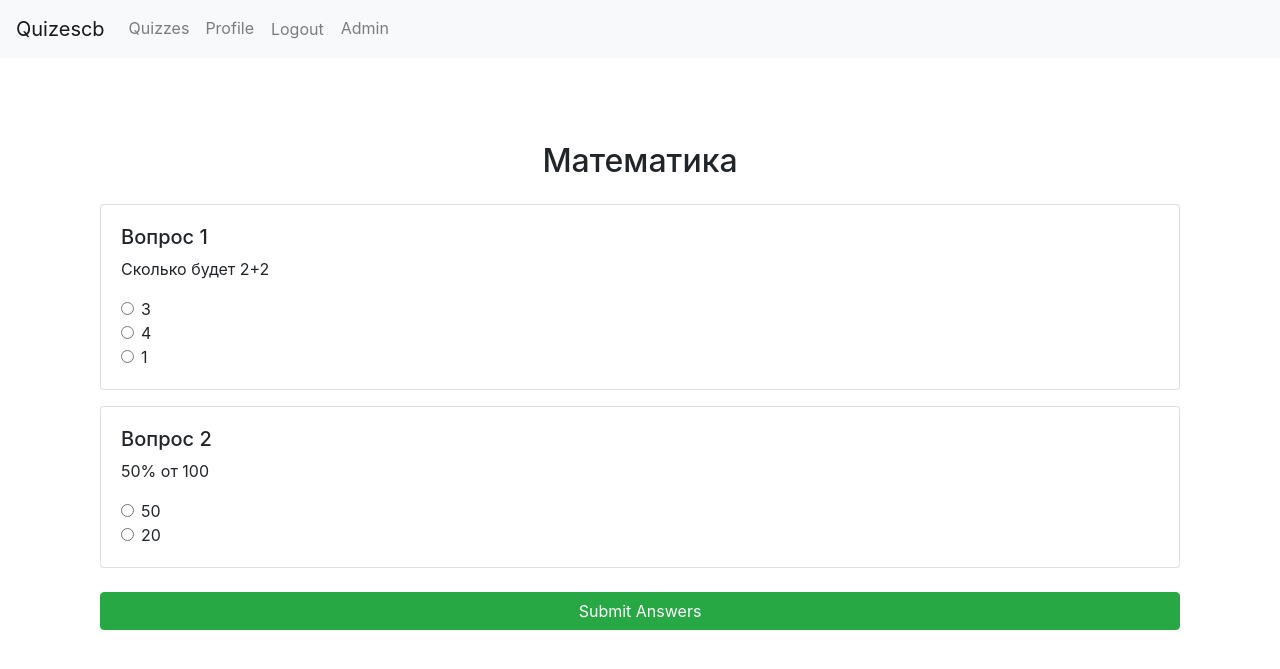
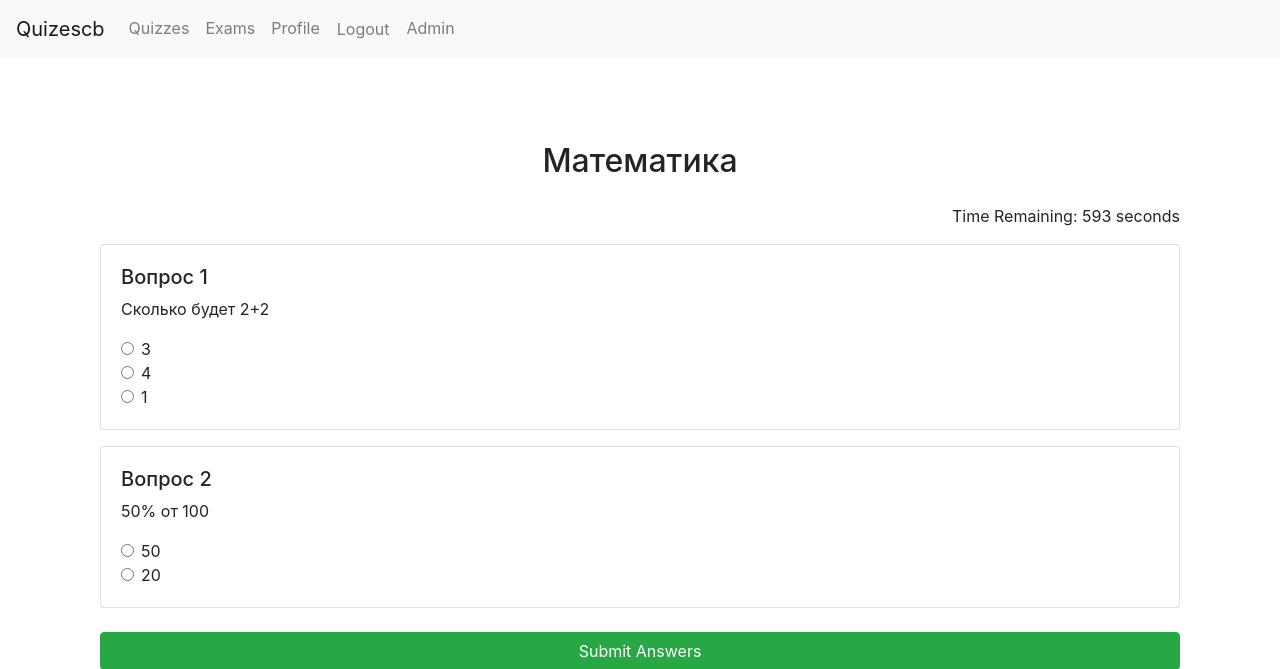
Before and after one commit to partinsv/django_quizesb, a Django app: page /quiz/1/ in a window 1280 px wide. Shown: the top 669 px of the page. Run offline with Django 5.2, Linux system fonts and the light colour scheme; a user stored in the database is signed in; data comes from the database, SQL or seed files in the repository; both versions use the stored data as it was after the commit; some libraries are stand-ins or nearby versions.

Commit message:
добавил страницу exam, добавил настройки в админке связанные с ней

```diff
--- a/quizzes/models.py
+++ b/quizzes/models.py
@@ -36,6 +36,8 @@ class Quiz(models.Model):
     title = models.CharField(max_length=200)
     description = models.TextField()
     department = models.ForeignKey(Department, on_delete=models.CASCADE, null=True, blank=True)
+    is_exam = models.BooleanField(default=False)  # Добавленное поле
+    duration = models.IntegerField(default=10)  # Duration in minutes
 
     def __str__(self):
         return self.title
@@ -101,3 +103,16 @@ class QuizAccess(models.Model):
 
     def __str__(self):
         return f"{self.organization.name} - {self.department.name if self.department else 'All Departments'}"
+
+class UserExamAccess(models.Model):
+    user = models.ForeignKey(User, on_delete=models.CASCADE)
+    quiz = models.ForeignKey(Quiz, on_delete=models.CASCADE)
+    granted_at = models.DateTimeField(default=timezone.now)
+    completed_at = models.DateTimeField(null=True, blank=True)  # Новое поле
+    score = models.FloatField(null=True, blank=True)  # Новое поле
+
+    class Meta:
+        unique_together = ('user', 'quiz')
+
+    def __str__(self):
+        return f"{self.user.username} - {self.quiz.title}"
--- a/quizzes/templates/quizzes/base.html
+++ b/quizzes/templates/quizzes/base.html
@@ -30,6 +30,9 @@
                     <a class="nav-link" href="{% url 'quiz_list' %}">Quizzes</a>
                 </li>
                 <li class="nav-item">
+                    <a class="nav-link" href="{% url 'exam_list' %}">Exams</a>
+                </li>
+                <li class="nav-item">
                     <a class="nav-link" href="{% url 'profile' %}">Profile</a>
                 </li>
                 <li class="nav-item">
--- a/quizzes/templates/quizzes/quiz_detail.html
+++ b/quizzes/templates/quizzes/quiz_detail.html
@@ -5,6 +5,9 @@
 {% block content %}
 <div class="container">
     <h2 class="text-center my-4">{{ quiz.title }}</h2>
+    <div id="timer" class="text-right mb-3">
+        Time Remaining: <span id="time">{{ remaining_time|add:"0" }}</span> seconds
+    </div>
     <form method="post">
         {% csrf_token %}
         <div class="mb-4">
@@ -26,4 +29,20 @@
         <button type="submit" class="btn btn-success btn-block">Submit Answers</button>
     </form>
 </div>
+
+<script>
+    var remaining_time = {{ remaining_time|add:"0" }};
+    function startTimer() {
+        var timer = document.getElementById('time');
+        var interval = setInterval(function() {
+            remaining_time--;
+            timer.textContent = remaining_time;
+            if (remaining_time <= 0) {
+                clearInterval(interval);
+                document.forms[0].submit();
+            }
+        }, 1000);
+    }
+    startTimer();
+</script>
 {% endblock %}
--- a/quizzes/urls.py
+++ b/quizzes/urls.py
@@ -12,4 +12,5 @@ urlpatterns = [
     path('activity_log/', views.activity_log, name='activity_log'),
     path('login/', auth_views.LoginView.as_view(template_name='registration/login.html'), name='login'),
     path('logout/', auth_views.LogoutView.as_view(), name='logout'),
+    path('exams/', views.exam_list, name='exam_list'),  # Добавлен новый маршрут
 ]
--- a/quizzes/views.py
+++ b/quizzes/views.py
@@ -2,10 +2,11 @@ from django.shortcuts import render, redirect, get_object_or_404
 from django.contrib import messages
 from django.contrib.auth.decorators import login_required
 from django.utils import timezone
-from .models import Quiz, Question, Answer, UserAnswer, UserQuizResult, UserActivityLog, Organization, Department, UserProfile, QuizAccess
+from .models import Quiz, Question, Answer, UserAnswer, UserQuizResult, UserActivityLog, Organization, Department, UserProfile, QuizAccess, UserExamAccess
 from .forms import UserRegisterForm
 import random
 
+# Функция для логирования активности пользователя
 def log_user_activity(user, activity):
     UserActivityLog.objects.create(user=user, activity=activity)
 
@@ -33,6 +34,14 @@ def quiz_list(request):
 @login_required
 def quiz_detail(request, quiz_id):
     user = request.user
+    quiz = get_object_or_404(Quiz, id=quiz_id)
+
+    if quiz.is_exam:
+        access = UserExamAccess.objects.filter(user=user, quiz=quiz).exists()
+        if not access:
+            messages.error(request, "You do not have access to this exam.")
+            return redirect('quiz_list')
+
     try:
         user_organization = user.userprofile.organization
         user_department = user.userprofile.department
@@ -45,15 +54,14 @@ def quiz_detail(request, quiz_id):
     else:
         quiz = get_object_or_404(Quiz, id=quiz_id, quizaccess__organization=user_organization, quizaccess__department__isnull=True)
 
-    if 'questions' not in request.session:
-        all_questions = list(quiz.question_set.all())
-        random.shuffle(all_questions)
-        questions = all_questions[:2]
-        request.session['questions'] = [q.id for q in questions]
-    else:
-        questions = Question.objects.filter(id__in=request.session['questions'], quiz=quiz)
+    if 'start_time' not in request.session:
+        request.session['start_time'] = str(timezone.now())
 
-    if request.method == 'POST':
+    start_time = timezone.datetime.fromisoformat(request.session['start_time'])
+    elapsed_time = timezone.now() - start_time
+    remaining_time = max(quiz.duration * 60 - elapsed_time.total_seconds(), 0)
+
+    if request.method == 'POST' or remaining_time == 0:
         user_answers = request.session.get('user_answers', {})
         for question in questions:
             selected_answers = request.POST.getlist(f'question_{question.id}')
@@ -64,11 +72,24 @@ def quiz_detail(request, quiz_id):
                 'correct': correct
             }
         request.session['user_answers'] = user_answers
+        request.session.pop('start_time', None)
         log_user_activity(request.user, f"Submitted answers for quiz {quiz.title}")
         return redirect('quiz_results', quiz_id=quiz_id)
 
+    if 'questions' not in request.session:
+        all_questions = list(quiz.question_set.all())
+        random.shuffle(all_questions)
+        questions = all_questions[:2]
+        request.session['questions'] = [q.id for q in questions]
+    else:
+        questions = Question.objects.filter(id__in=request.session['questions'], quiz=quiz)
+
     log_user_activity(request.user, f"Started quiz {quiz.title}")
-    return render(request, 'quizzes/quiz_detail.html', {'quiz': quiz, 'questions': questions})
+    return render(request, 'quizzes/quiz_detail.html', {
+        'quiz': quiz,
+        'questions': questions,
+        'remaining_time': remaining_time,
+    })
 
 @login_required
 def quiz_results(request, quiz_id):
@@ -154,3 +175,89 @@ def profile(request):
     log_user_activity(user, "Viewed profile")
     user_results = UserQuizResult.objects.filter(user=user).order_by('-completed_at')
     return render(request, 'registration/profile.html', {'user_results': user_results})
+
+@login_required
+@login_required
+def exam_list(request):
+    user = request.user
+    try:
+        user_profile = user.userprofile
+        user_organization = user_profile.organization
+        user_department = user_profile.department
+    except UserProfile.DoesNotExist:
+        messages.error(request, "Your profile is not set up correctly.")
+        return redirect('profile')
+
+    log_user_activity(user, "Viewed exam list")
+
+    if user_department:
+        exam_access = QuizAccess.objects.filter(organization=user_organization, department=user_department)
+    else:
+        exam_access = QuizAccess.objects.filter(organization=user_organization, department__isnull=True)
+
+    exams = Quiz.objects.filter(quizaccess__in=exam_access, is_exam=True).distinct()
+
+    return render(request, 'quizzes/exam_list.html', {'exams': exams})
+
+@login_required
+
+def quiz_detail(request, quiz_id):
+    user = request.user
+    quiz = get_object_or_404(Quiz, id=quiz_id)
+
+    if quiz.is_exam:
+        access = UserExamAccess.objects.filter(user=user, quiz=quiz).exists()
+        if not access:
+            messages.error(request, "You do not have access to this exam.")
+            return redirect('exam_list')
+
+    try:
+        user_profile = user.userprofile
+        user_organization = user_profile.organization
+        user_department = user_profile.department
+    except UserProfile.DoesNotExist:
+        messages.error(request, "Your profile is not set up correctly.")
+        return redirect('profile')
+
+    if user_department:
+        quiz = get_object_or_404(Quiz, id=quiz_id, quizaccess__organization=user_organization, quizaccess__department=user_department)
+    else:
+        quiz = get_object_or_404(Quiz, id=quiz_id, quizaccess__organization=user_organization, quizaccess__department__isnull=True)
+
+    if 'start_time' not in request.session:
+        request.session['start_time'] = str(timezone.now())
+
+    start_time = timezone.datetime.fromisoformat(request.session['start_time'])
+    elapsed_time = timezone.now() - start_time
+    remaining_time = max(quiz.duration * 60 - elapsed_time.total_seconds(), 0)
+
+    if 'questions' not in request.session:
+        all_questions = list(quiz.question_set.all())
+        random.shuffle(all_questions)
+        questions = all_questions[:2]
+        request.session['questions'] = [q.id for q in questions]
+    else:
+        questions = Question.objects.filter(id__in=request.session['questions'], quiz=quiz)
+
+    if request.method == 'POST' or remaining_time == 0:
+        user_answers = request.session.get('user_answers', {})
+        for question in questions:
+            selected_answers = request.POST.getlist(f'question_{question.id}')
+            selected_answer_objs = Answer.objects.filter(id__in=selected_answers)
+            correct = all(ans.is_correct for ans in selected_answer_objs) and len(selected_answer_objs) > 0
+            user_answers[str(question.id)] = {
+                'selected_answers': [ans.id for ans in selected_answer_objs],
+                'correct': correct
+            }
+        request.session['user_answers'] = user_answers
+        request.session.pop('start_time', None)
+        request.session.pop('questions', None)
+        log_user_activity(request.user, f"Submitted answers for quiz {quiz.title}")
+        return redirect('quiz_results', quiz_id=quiz_id)
+
+    log_user_activity(request.user, f"Started quiz {quiz.title}")
+    return render(request, 'quizzes/quiz_detail.html', {
+        'quiz': quiz,
+        'questions': questions,
+        'remaining_time': remaining_time,
+    })
```
Also changed, not shown: quizzes/admin.py (+9 -1 lines), quizzes/templates/quizzes/exam_list.html (added, +16 -0 lines), db.sqlite3, quizzes/migrations/0016_quiz_is_exam.py (added), quizzes/migrations/0017_userexamaccess.py (added), quizzes/migrations/0018_quiz_duration.py (added), quizzes/migrations/0019_userexamaccess_completed_at_userexamaccess_score.py (added).
